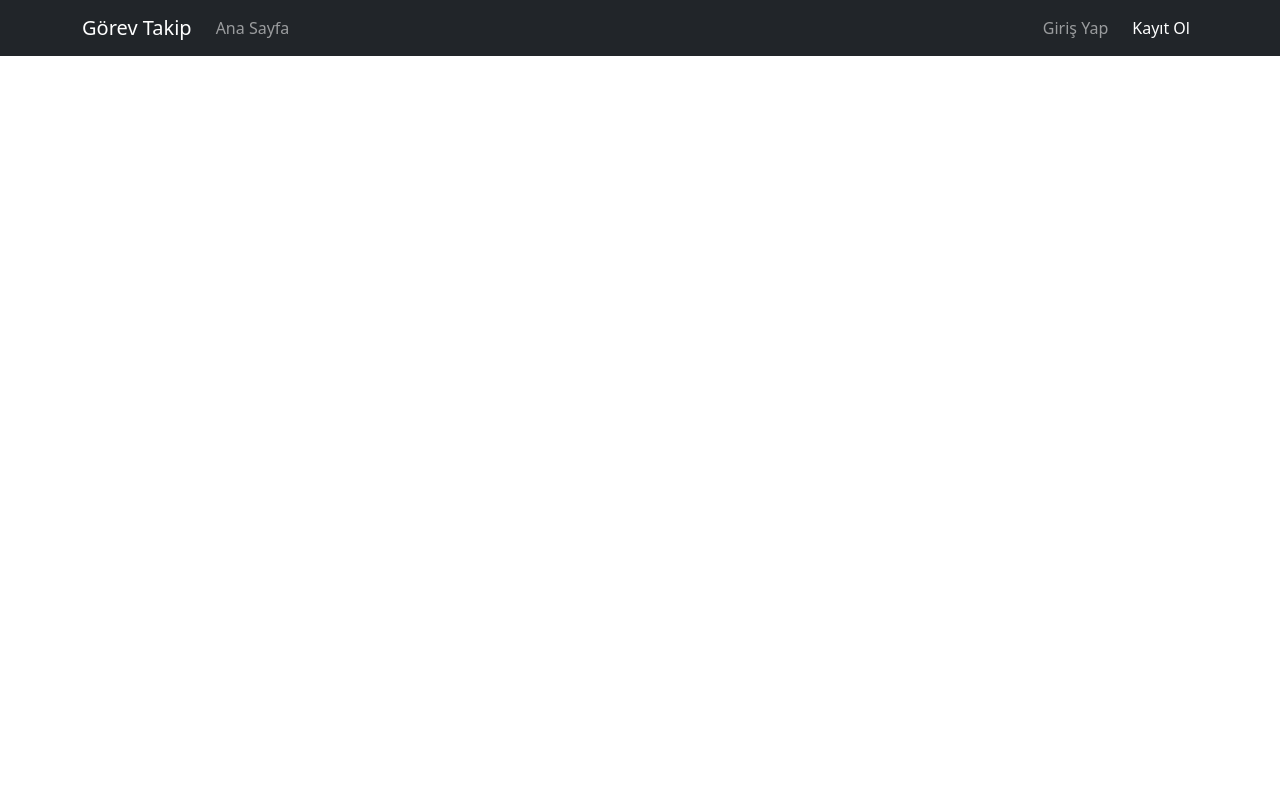
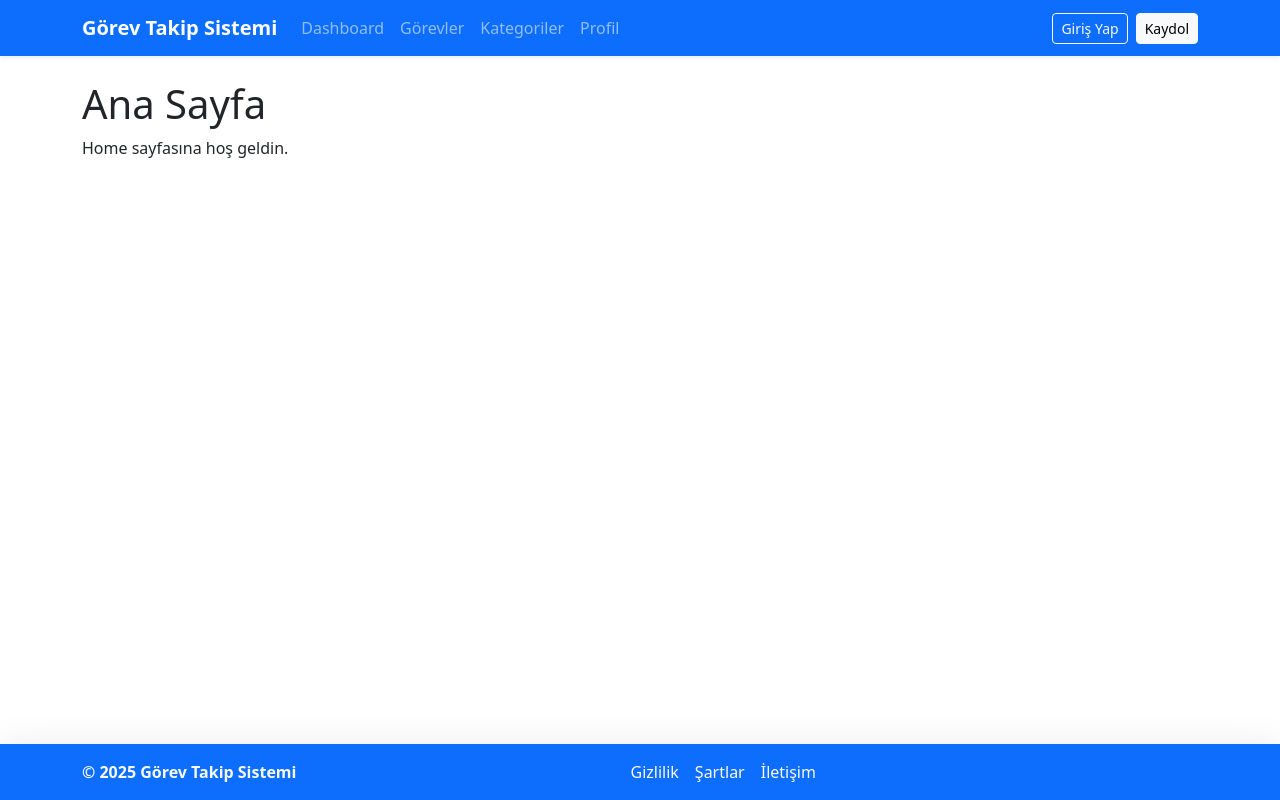
Before and after one commit to NurRahime/Gorev_Takip_Sistemi, a Django app: page / in a window 1280 px wide. Run offline with Django 5.2, Linux system fonts and the light colour scheme.

Commit message:
dosyalar eklendi

```diff
--- a/dashboard/templates/base.html
+++ b/dashboard/templates/base.html
@@ -1,63 +1,27 @@
+<!-- templates/base.html -->
 <!DOCTYPE html>
 <html lang="tr">
 <head>
     <meta charset="UTF-8">
     <meta name="viewport" content="width=device-width, initial-scale=1.0">
-    <title>{% block title %}Görev Takip Sistemi{% endblock %}</title>
-    <link href="https://cdn.jsdelivr.net/npm/bootstrap@5.3.0/dist/css/bootstrap.min.css" rel="stylesheet">
+    <title>{% block title %}MySite{% endblock %}</title>
+
+    <!-- Bootstrap CSS -->
+    <link href="https://cdn.jsdelivr.net/npm/bootstrap@5.3.3/dist/css/bootstrap.min.css" rel="stylesheet">
 </head>
+
 <body>
 
-    <nav class="navbar navbar-expand-lg navbar-dark bg-dark mb-4">
-        <div class="container">
-            <a class="navbar-brand" href="#">Görev Takip</a>
+    {% include 'navbar.html' %}
 
-            <button class="navbar-toggler" type="button" data-bs-toggle="collapse" data-bs-target="#navbarContent">
-                <span class="navbar-toggler-icon"></span>
-            </button>
-
-            <div class="collapse navbar-collapse" id="navbarContent">
-                <ul class="navbar-nav me-auto">
-                    <li class="nav-item">
-                        <a class="nav-link" href="#">Ana Sayfa</a>
-                    </li>
-                </ul>
-
-                <ul class="navbar-nav ms-auto">
-                    {% if user.is_authenticated %}
-                        <li class="nav-item">
-                            <span class="nav-link text-warning">Merhaba, {{ user.username }}</span>
-                        </li>
-                        <li class="nav-item">
-                            <a class="nav-link" href="{% url 'logout' %}">Çıkış Yap</a>
-                        </li>
-
-                    {% else %}
-                        <li class="nav-item">
-                            <a class="nav-link" href="{% url 'login' %}">Giriş Yap</a>
-                        </li>
-                        <li class="nav-item">
-                            <a class="nav-link btn btn-primary text-white ms-2" href="{% url 'register' %}">Kayıt Ol</a>
-                        </li>
-                    {% endif %}
-                </ul>
-            </div>
-        </div>
-    </nav>
-
-    <div class="container">
-        {% if messages %}
-            {% for message in messages %}
-                <div class="alert alert-{{ message.tags }}">
-                    {{ message }}
-                </div>
-            {% endfor %}
-        {% endif %}
-
+    <div class="container mt-4">
         {% block content %}
         {% endblock %}
     </div>
 
-    <script src="https://cdn.jsdelivr.net/npm/bootstrap@5.3.0/dist/js/bootstrap.bundle.min.js"></script>
+    {% include 'footer.html' %}
+
+    <!-- Bootstrap JS -->
+    <script src="https://cdn.jsdelivr.net/npm/bootstrap@5.3.3/dist/js/bootstrap.bundle.min.js"></script>
 </body>
 </html>
--- /dev/null
+++ b/dashboard/templates/footer.html
@@ -0,0 +1,18 @@
+<footer class="footer bg-primary text-light py-3 fixed-bottom shadow-lg">
+    <div class="container d-flex justify-content-between align-items-center">
+        <span class="fw-semibold">&copy; 2025 Görev Takip Sistemi</span>
+
+        <div class="footer-links d-flex gap-3">
+            <a href="#" class="text-light text-decoration-none">Gizlilik</a>
+            <a href="#" class="text-light text-decoration-none">Şartlar</a>
+            <a href="#" class="text-light text-decoration-none">İletişim</a>
+        </div>
+
+        <div class="social-icons d-flex gap-3 fs-5">
+            <a href="#" class="bi bi-facebook text-light"></a>
+            <a href="#" class="bi bi-twitter text-light"></a>
+            <a href="#" class="bi bi-instagram text-light"></a>
+            <a href="#" class="bi bi-linkedin text-light"></a>
+        </div>
+    </div>
+</footer>
--- /dev/null
+++ b/dashboard/templates/home.html
@@ -0,0 +1,6 @@
+{% extends "base.html" %}
+
+{% block content %}
+<h1>Ana Sayfa</h1>
+<p>Home sayfasına hoş geldin.</p>
+{% endblock %}
--- /dev/null
+++ b/dashboard/templates/navbar.html
@@ -0,0 +1,64 @@
+<nav class="navbar navbar-expand-lg navbar-dark bg-primary shadow-sm">
+    <div class="container">
+
+        <!-- Logo / Site Adı -->
+        <a class="navbar-brand fw-bold" href="#">
+            Görev Takip Sistemi
+        </a>
+
+        <!-- Mobil Menü Butonu -->
+        <button class="navbar-toggler" type="button" data-bs-toggle="collapse" data-bs-target="#navbarMenu">
+            <span class="navbar-toggler-icon"></span>
+        </button>
+
+        <!-- Menü -->
+        <div class="collapse navbar-collapse" id="navbarMenu">
+
+            <!-- Sol Menü -->
+            <ul class="navbar-nav me-auto mb-2 mb-lg-0">
+
+                <li class="nav-item">
+                    <a class="nav-link" href="#">Dashboard</a>
+                </li>
+
+                <li class="nav-item">
+                    <a class="nav-link" href="#">
+                        Görevler
+                    </a>
+                </li>
+
+                <li class="nav-item">
+                    <a class="nav-link" href="#">
+                        Kategoriler
+                    </a>
+                </li>
+
+                <li class="nav-item">
+                    <a class="nav-link" href="# ">
+                        Profil
+                    </a>
+                </li>
+
+            </ul>
+
+            <!-- Sağ Menü - Auth Butonları -->
+            <div class="d-flex gap-2">
+
+                {% if user.is_authenticated %}
+                    <a href="#" class="btn btn-outline-light btn-sm">
+                        Çıkış Yap
+                    </a>
+                {% else %}
+                    <a href="#" class="btn btn-outline-light btn-sm">
+                        Giriş Yap
+                    </a>
+                    <a href="#" class="btn btn-light btn-sm">
+                        Kaydol
+                    </a>
+                {% endif %}
+
+            </div>
+
+        </div>
+    </div>
+</nav>
--- a/dashboard/urls.py
+++ b/dashboard/urls.py
@@ -2,5 +2,6 @@ from django.urls import path
 from . import views
 
 urlpatterns = [
-    path('',view=views.home_view, name='base'),
+    path('', views.home, name='home'),
+    path('dashboard/', views.dashboard, name='dashboard'),
 ]
--- a/dashboard/views.py
+++ b/dashboard/views.py
@@ -1,5 +1,7 @@
 from django.shortcuts import render
 
-# Create your views here.
-def home_view(request):
-    return render(request, 'base.html')
+def home(request):
+    return render(request, 'home.html')
+
+def dashboard(request):
+    return render(request, 'dashboard.html')   # varsa, yoksa oluşturabilirsin
```
Also changed, not shown: dashboard/README.md (added).
